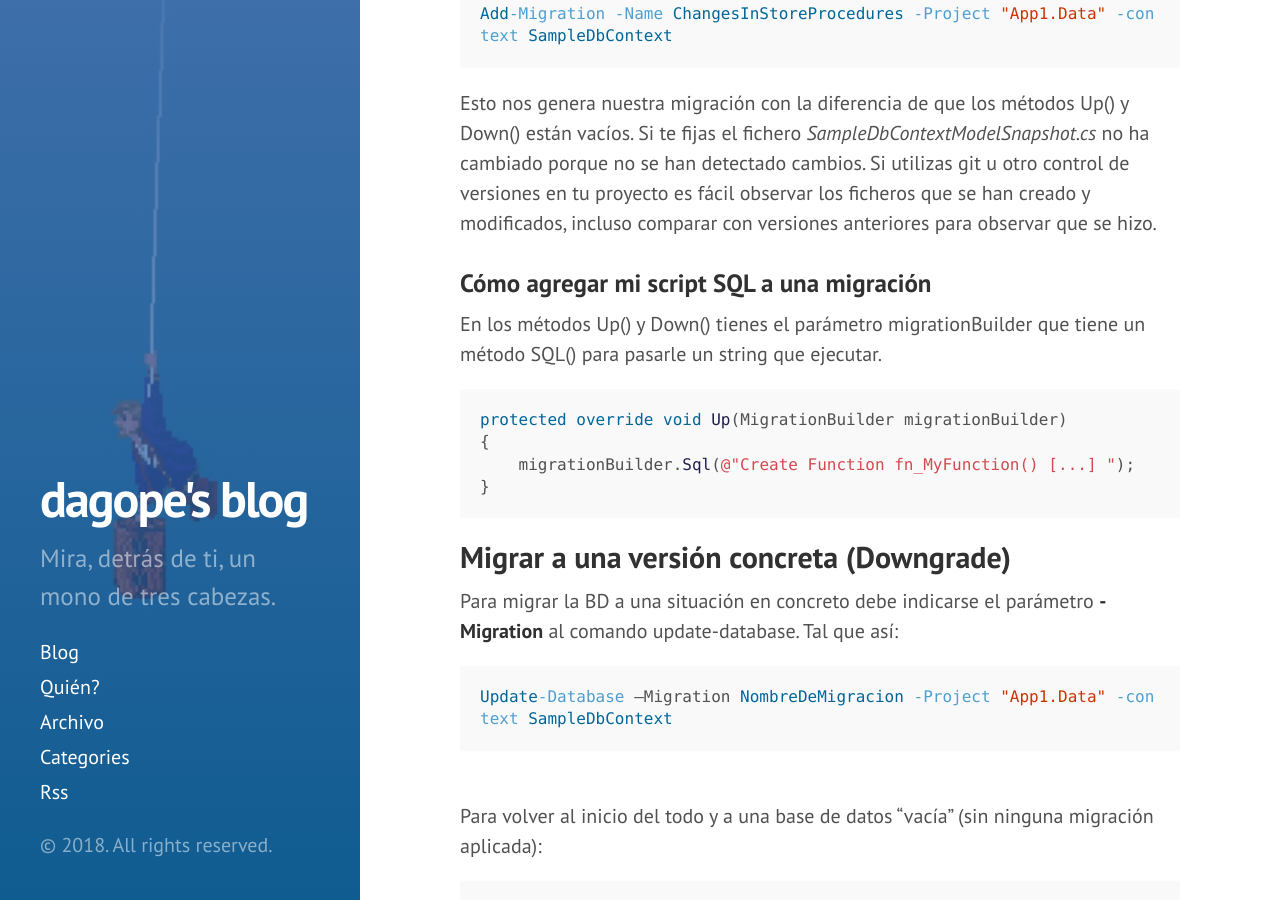
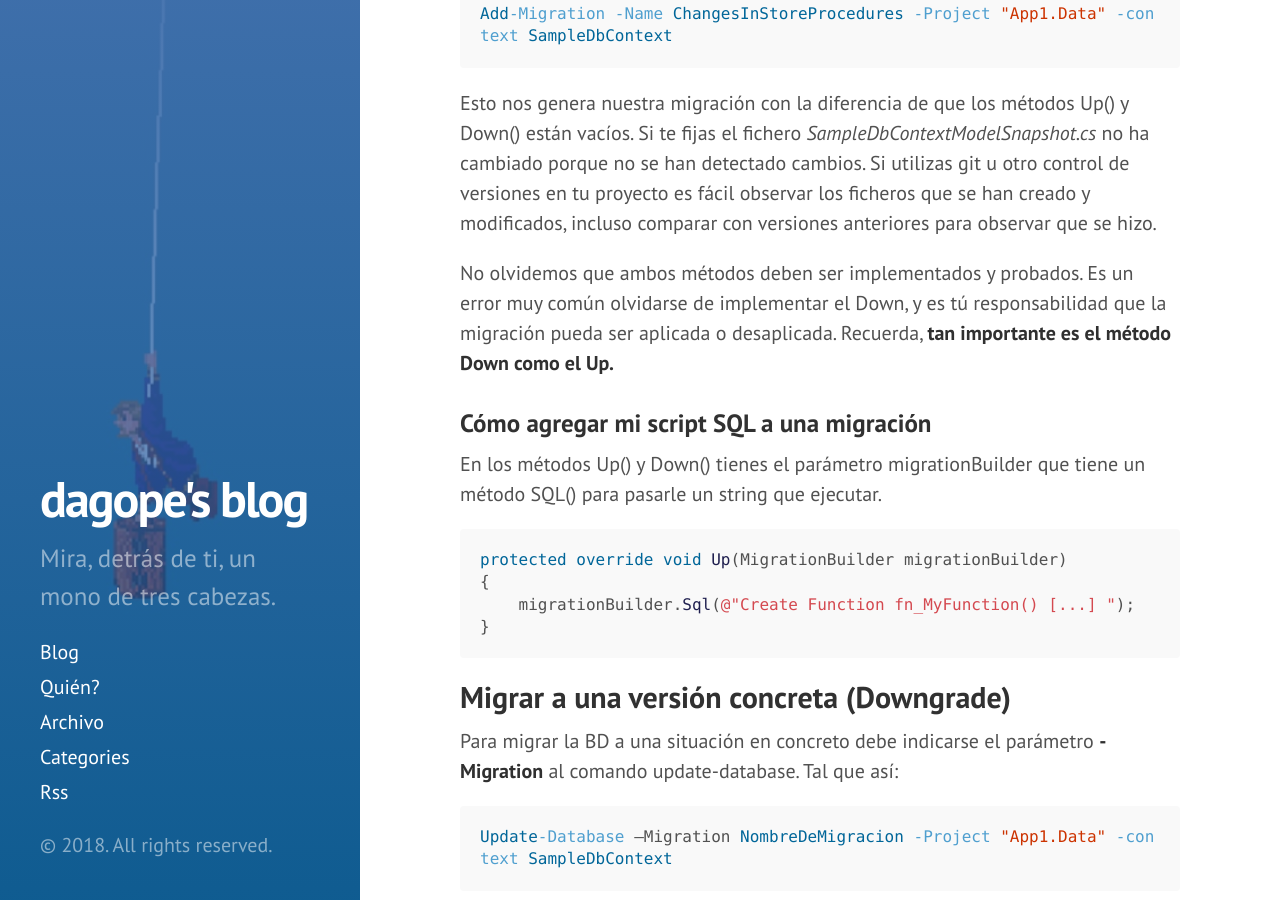
Before and after one commit to dagope/dagope.github.io, a Jekyll site: the page built from _posts/2018-11-20-efcore-migrations.md, in a window 1280 px wide and 900 px high, scrolled down 3269 px. Built offline with Jekyll 4.4.1, drawn with Linux system fonts in a browser that asks for light colours; nearby versions of some CDN libraries; comment, search, counter and statistics services are not loaded.

Commit message:
add advice efcore migrations

````diff
--- a/_posts/2018-11-20-efcore-migrations.md
+++ b/_posts/2018-11-20-efcore-migrations.md
@@ -86,6 +86,10 @@ Esto nos genera nuestra migración con la diferencia de que los métodos Up() y
 Si te fijas el fichero *SampleDbContextModelSnapshot.cs* no ha cambiado porque no se han detectado cambios.
 Si utilizas git u otro control de versiones en tu proyecto es fácil observar los ficheros que se han creado y modificados, incluso comparar con versiones anteriores para observar que se hizo.
 
+No olvidemos que ambos métodos deben ser implementados y probados. Es un error muy común olvidarse de implementar el Down, y es tú responsabilidad que la migración pueda ser aplicada o desaplicada.
+Recuerda, **tan importante es el método Down como el Up.**
+
+
 ### Cómo agregar mi script SQL a una migración
 En los métodos Up() y Down() tienes el parámetro migrationBuilder que tiene un método SQL() para pasarle un string que ejecutar.
 ```c#
````
